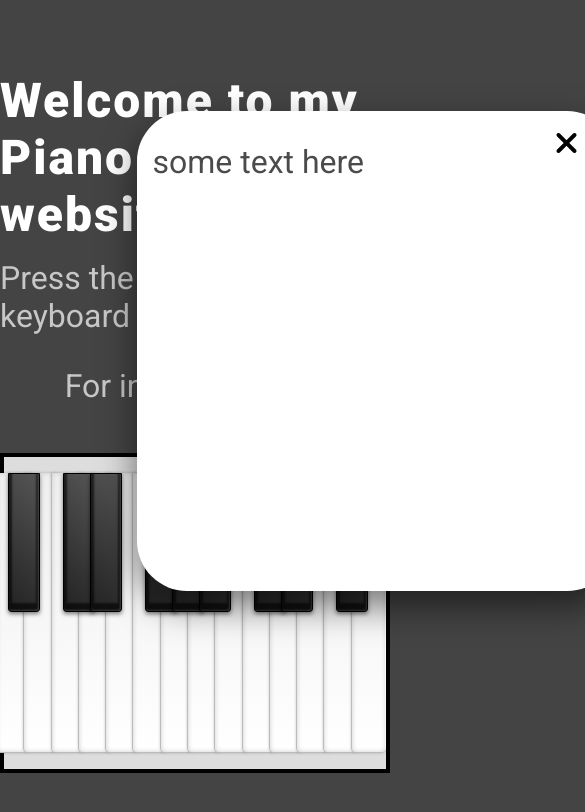
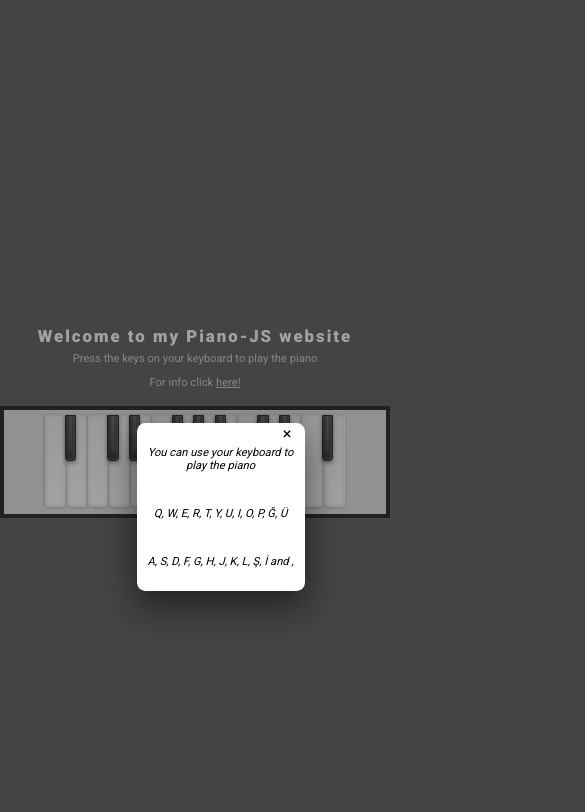
Before and after one commit to fmamus/piano-js, a plain HTML site: page index.html in a window 390 px wide. Both pictures are taken after a click on the element "here!". Shown: the top 812 px of the page, 585 px wide, since content can reach past the window. Drawn offline with Linux system fonts and the light colour scheme.

Commit message:
fixed info section and added responsive design

```diff
--- a/app.js
+++ b/app.js
@@ -36,8 +36,8 @@ const info = document.querySelector('.info');
 const infoText = document.querySelector('#info');
 
 infoText.addEventListener('click', function(){
-        info.style.visibility = 'visible';
-        info.style.opacity = '1';
+        info.classList.add("open");
+        document.querySelector('.container').classList.add("open-info");
 });
 
 //close info
@@ -45,6 +45,15 @@ infoText.addEventListener('click', function(){
 const closeButton = document.querySelector('#close-button');
 
 closeButton.addEventListener('click', function(){
-    info.style.visibility = 'hidden';
-    info.style.opacity = '0';
+    info.classList.remove("open");
+    document.querySelector('.container').classList.remove("open-info");
 });
+
+window.addEventListener('click', function(e){
+    if(e.target == info){
+        info.classList.remove("open");
+        document.querySelector('.container').classList.remove("open-info");
+        console.log("first")
+        console.log(info.classList.contains("open"));
+    }
+});
--- a/index.html
+++ b/index.html
@@ -10,18 +10,20 @@
     <title>Piano-JS</title>
 </head>
 <body>
+    <div class="info">
+        <div class="close-button">
+            <i id="close-button" class="fa-solid fa-xmark"></i>
+        </div>
+        <div class="text">
+            <p>You can use your keyboard to play the piano</p>
+            <p>Q, W, E, R, T, Y, U, I, O, P, Ğ, Ü</p>
+            <P>A, S, D, F, G, H, J, K, L, Ş, İ and ,</P>
+        </div>
+    </div>
     <div class="container">
         <h1>Welcome to my Piano-JS website</h1>
         <p>Press the keys on your keyboard to play the piano</p>
         <p style="margin-bottom: 2rem;">For info click <span id="info">here!</span></p>
-        <div class="info">
-            <div class="close-button">
-                <i id="close-button" class="fa-solid fa-xmark"></i>
-            </div>
-            <div class="text">
-                <p>some text here</p>
-            </div>
-        </div>
         <div class="piano">
             <div data-key="81" class="key">
             </div>
--- a/style.css
+++ b/style.css
@@ -69,8 +69,28 @@ body{
     box-shadow: 0px 15px 35px 1px rgba(0,0,0,0.5);
 }
 
+.text{
+    display: flex;
+    justify-content: space-around;
+    align-items: center;
+    flex-direction: column;
+    height: 100%;
+    text-align: center;
+}
+
 .text p{
+    font-size: 2rem;
+    font-style: italic;
     color: #000;
+}
+
+.open-info{
+    opacity: .5;
+}
+
+.open{
+    visibility: visible;
+    opacity: 1;
 }
 
 #close-button{
@@ -137,3 +157,30 @@ body{
     box-shadow:-1px -1px 2px rgba(255,255,255,0.2) inset,0 -2px 2px 3px rgba(0,0,0,0.6) inset,0 1px 2px rgba(0,0,0,0.5);
     background:linear-gradient(to right,#444 0%,#111 100%);
 }
+
+@media (max-width: 850px){
+    *{
+        text-align: center;
+        font-size: 0.75rem;
+    }
+    #info{
+        font-size: 2rem;
+    }
+    .info{
+        border-radius: 5%;
+    }
+}
+
+@media (max-width: 650px){
+    *{
+        text-align: center;
+        font-size: 0.5rem;
+    }
+}
+
+@media (max-width: 425px){
+    *{
+        text-align: center;
+        font-size: 0.35rem;
+    }
+}
```
